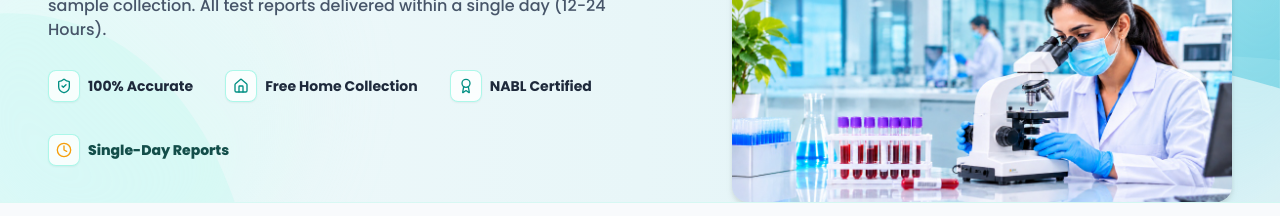
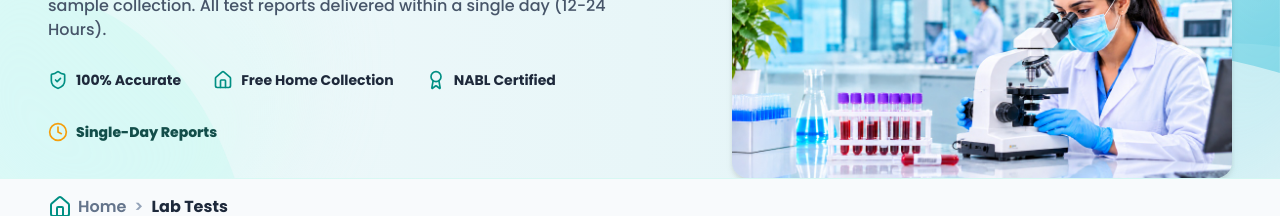
Before and after one commit to Ajayendra30/ZESTMED, a React (Vite) app: page /diagnostics in a window 1280 px wide. Shown: the part 240-456 px from the top of the page. Built offline with nearby package versions, Linux system fonts and the light colour scheme; no server answers; the database is empty.

Commit message:
Make icon background transparent in Lab Tests Hero Section trust badges

```diff
--- a/src/pages/DiagnosticPortalPage.jsx
+++ b/src/pages/DiagnosticPortalPage.jsx
@@ -396,30 +396,22 @@ export default function DiagnosticPortalPage() {
               {/* 4 Trust Badges in a Horizontal Row */}
               <div className="pt-2 sm:pt-3 grid grid-cols-2 sm:flex sm:flex-wrap items-center gap-3 sm:gap-6 lg:gap-8 text-xs sm:text-sm text-slate-800 font-bold">
                 <div className="flex items-center gap-2">
-                  <div className="w-8 h-8 rounded-lg bg-white/80 border border-teal-200/80 flex items-center justify-center text-[#008F83] shadow-xs shrink-0">
-                    <ShieldCheck className="w-4 h-4 text-[#008F83]" />
-                  </div>
+                  <ShieldCheck className="w-5 h-5 text-[#008F83] shrink-0" />
                   <span>100% Accurate</span>
                 </div>
 
                 <div className="flex items-center gap-2">
-                  <div className="w-8 h-8 rounded-lg bg-white/80 border border-teal-200/80 flex items-center justify-center text-[#008F83] shadow-xs shrink-0">
-                    <Home className="w-4 h-4 text-[#008F83]" />
-                  </div>
+                  <Home className="w-5 h-5 text-[#008F83] shrink-0" />
                   <span>Free Home Collection</span>
                 </div>
 
                 <div className="flex items-center gap-2">
-                  <div className="w-8 h-8 rounded-lg bg-white/80 border border-teal-200/80 flex items-center justify-center text-[#008F83] shadow-xs shrink-0">
-                    <Award className="w-4 h-4 text-[#008F83]" />
-                  </div>
+                  <Award className="w-5 h-5 text-[#008F83] shrink-0" />
                   <span>NABL Certified</span>
                 </div>
 
                 <div className="flex items-center gap-2">
-                  <div className="w-8 h-8 rounded-lg bg-white/80 border border-teal-200/80 flex items-center justify-center text-amber-500 shadow-xs shrink-0">
-                    <Clock className="w-4 h-4 text-amber-500" />
-                  </div>
+                  <Clock className="w-5 h-5 text-amber-500 shrink-0" />
                   <span className="text-teal-900 font-extrabold">Single-Day Reports</span>
                 </div>
               </div>
```
